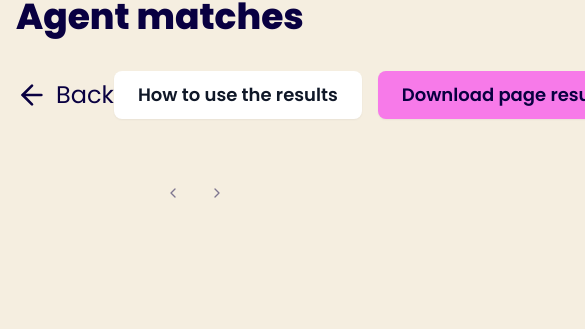
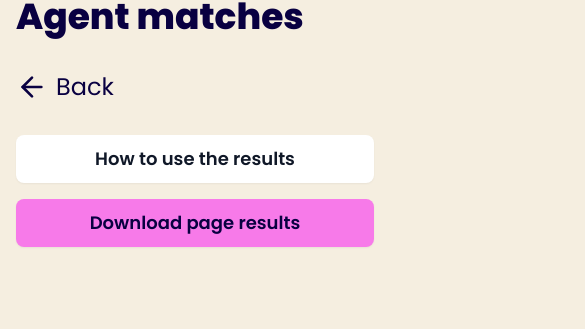
Before and after one commit to thefrankharvey/querybot_web_app, a Next.js app: page /agent-matches in a window 390 px wide. Shown: the part 234-563 px from the top of the page, 585 px wide, since content can reach past the window. Built offline with nearby package versions, Linux system fonts and the light colour scheme.

Commit message:
mobile styling fixes

```diff
--- a/app/agent-matches/[agent-number]/page.tsx
+++ b/app/agent-matches/[agent-number]/page.tsx
@@ -49,9 +49,9 @@ const AgentProfile = () => {
       </Link>
       <div className="bg-white rounded-lg p-4 py-8 md:p-16 shadow-lg">
         <div className="flex flex-col gap-8">
-          <div className="flex justify-between items-center">
+          <div className="flex flex-col md:flex-row justify-between items-start md:items-center">
             <h2 className="text-2xl font-bold capitalize">{agent.name}</h2>
-            <div className="text-xl font-semibold flex flex-col gap-1">
+            <div className="text-xl font-semibold flex flex-col gap-1 mt-8 md:mt-0">
               <label className="text-lg font-semibold">Match Score:</label>
               <TooltipComponent
                 className="w-fit"
--- a/app/agent-matches/components/agent-matches-inner.tsx
+++ b/app/agent-matches/components/agent-matches-inner.tsx
@@ -24,16 +24,16 @@ export const AgentMatchesInner = ({
         Agent matches
       </h1>
       <div>
-        <div className="flex justify-between items-center mb-6">
+        <div className="flex flex-col md:flex-row items-start md:items-center justify-between mb-6">
           <Link href="/query-form" className="flex items-center gap-2">
             <ArrowLeft className="w-8 h-8" />
             <h2 className="text-2xl">Back</h2>
           </Link>
-          <div className="flex items-center gap-4">
+          <div className="flex flex-col mt-8 mb-8 md:mb-0 md:mt-0 md:flex-row items-start md:items-center gap-4 w-full md:w-auto">
             <ExplanationBlock />
             <Button
               onClick={handleCSVDownload}
-              className="cursor-pointer text-lg p-6 font-semibold"
+              className="cursor-pointer text-lg p-6 font-semibold w-full md:w-auto"
             >
               Download page results
             </Button>
--- a/app/agent-matches/components/explanation-block.tsx
+++ b/app/agent-matches/components/explanation-block.tsx
@@ -11,11 +11,11 @@ import CopyToClipboard from "@/app/components/copy-to-clipboard";
 
 const ExplanationBlock = () => {
   return (
-    <div className="space-y-2 w-fit">
+    <div className="space-y-2 w-full md:w-fit">
       <Dialog>
         <DialogTrigger asChild>
           <Button
-            className="cursor-pointer text-lg p-6 font-semibold"
+            className="cursor-pointer text-lg p-6 font-semibold w-full md:w-fit"
             variant="secondary"
           >
             <div className="text-lg font-semibold text-gray-900">
--- a/app/query-form/components/explanation-block.tsx
+++ b/app/query-form/components/explanation-block.tsx
@@ -23,7 +23,7 @@ const ExplanationBlock = () => {
       <Dialog>
         <DialogTrigger asChild>
           <Button
-            className="cursor-pointer text-lg p-6 font-semibold"
+            className="cursor-pointer text-lg p-6 font-semibold w-full md:w-fit mt-8 md:mt-0"
             variant="secondary"
           >
             More Details
```
